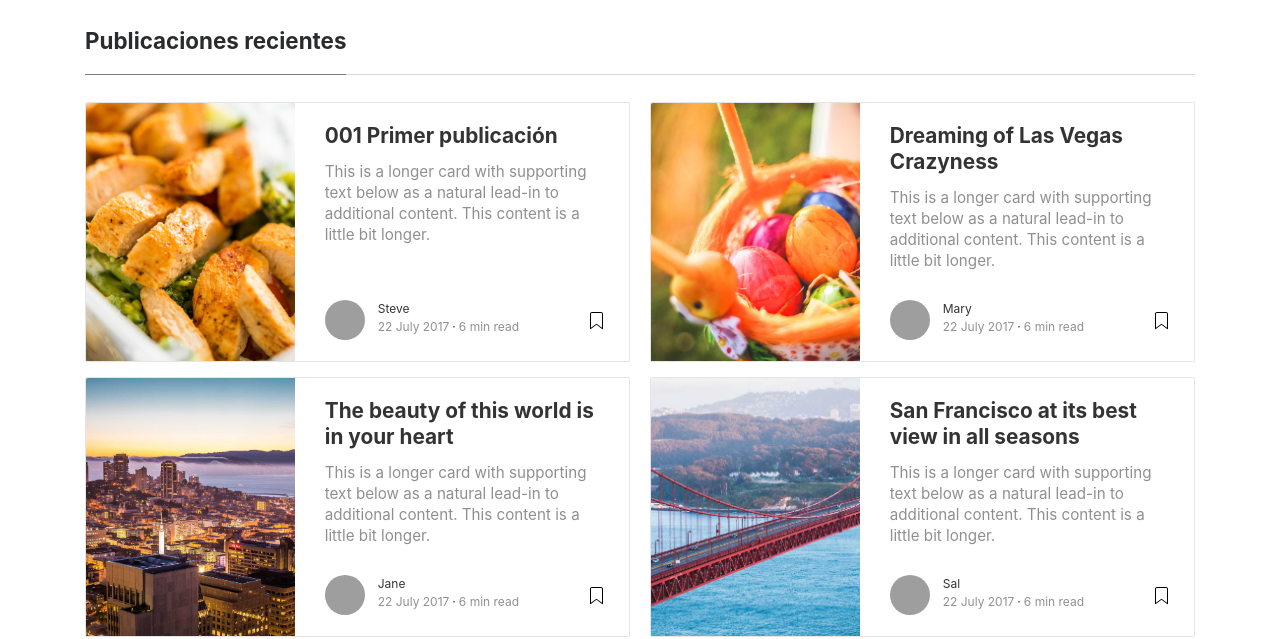
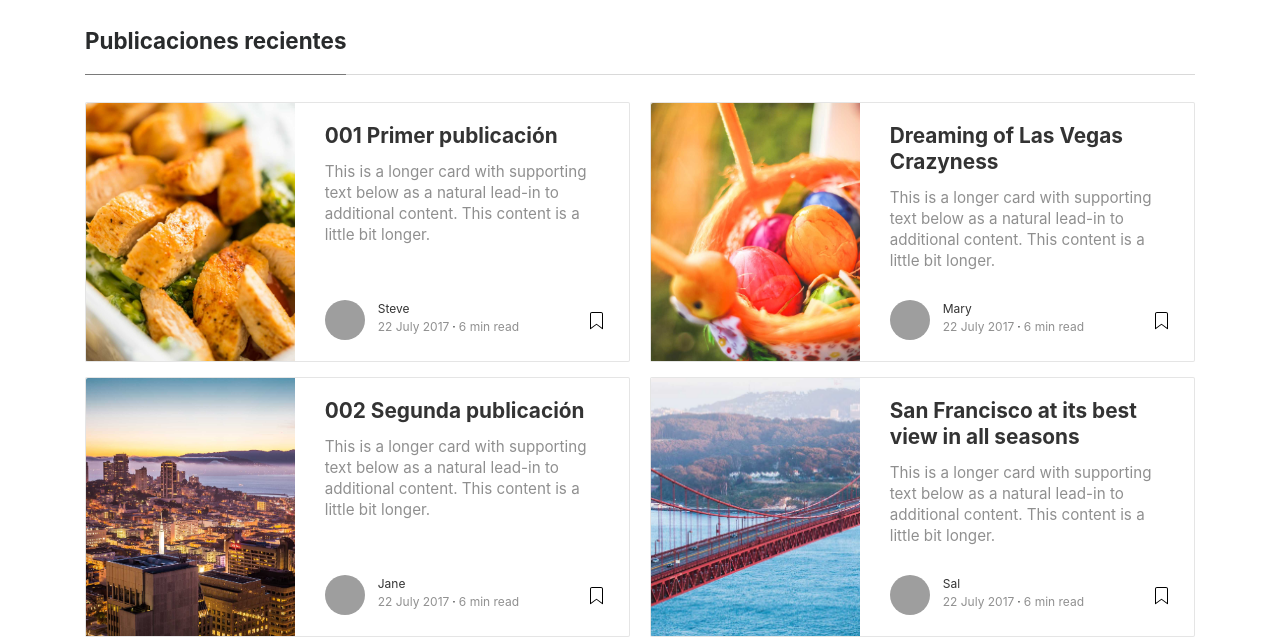
Before and after one commit to ada-adenina/nueva-pagina-pro, a plain HTML site: page index.html in a window 1280 px wide. Shown: the part 181-820 px from the top of the page. Drawn offline with Linux system fonts and the light colour scheme; grey boxes are pictures that could not be loaded; a script that the page names is missing.

Commit message:
Update index.html

```diff
--- a/index.html
+++ b/index.html
@@ -118,7 +118,7 @@
 				</div>
 				<div class="col-md-7">
 					<div class="card-block">
-						<h2 class="card-title"><a href="Posts/002post.html">The beauty of this world is in your heart</a></h2>
+						<h2 class="card-title"><a href="Posts/002post.html">002 Segunda publicación</a></h2>
 						<h4 class="card-text">This is a longer card with supporting text below as a natural lead-in to additional content. This content is a little bit longer.</h4>
 						<div class="metafooter">
 							<div class="wrapfooter">
```
